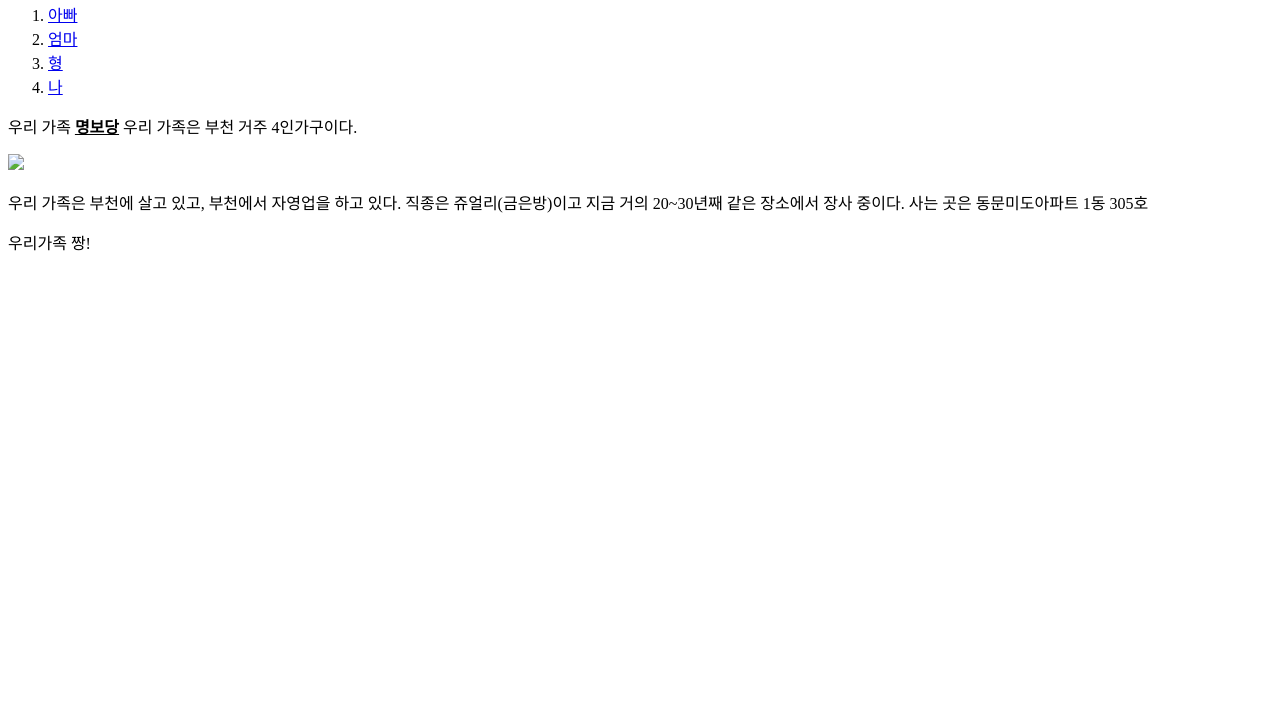
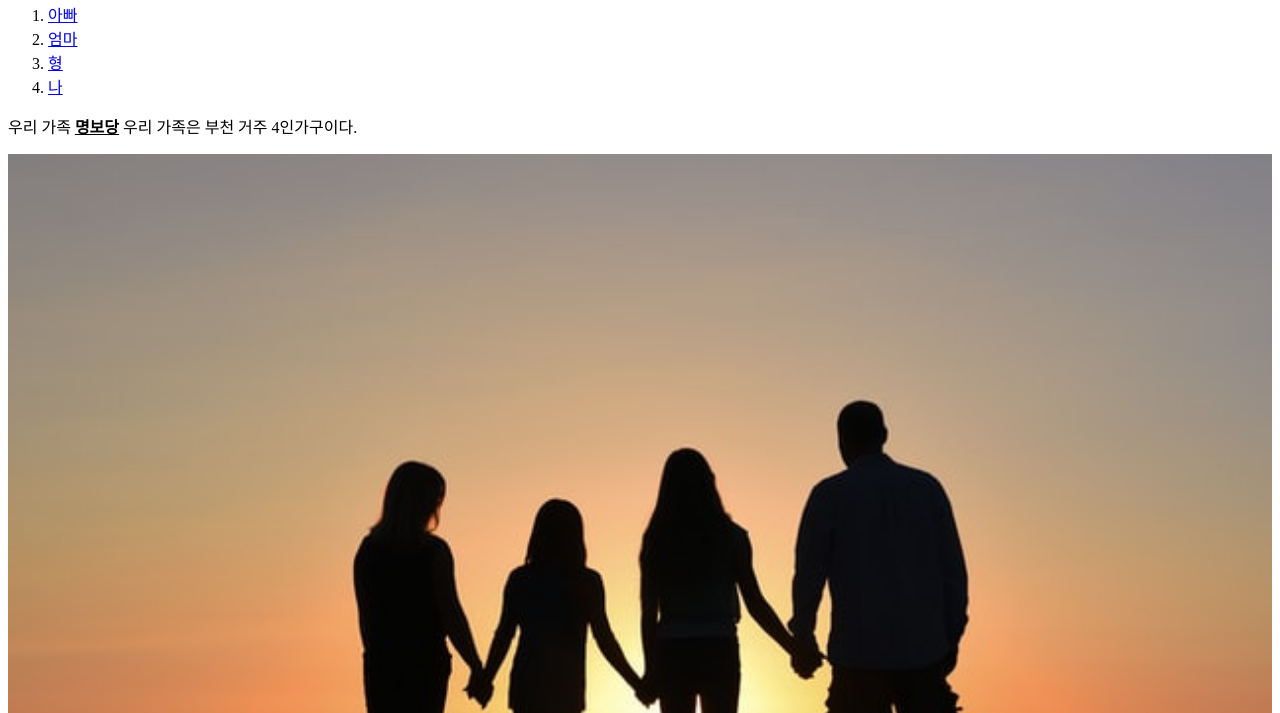
Before and after one commit to jms9803/family, a plain HTML site: page index.html in a window 1280 px wide. Shown: the part 87-800 px from the top of the page. Drawn offline with Linux system fonts and the light colour scheme.

Commit message:
Update index.html

```diff
--- a/index.html
+++ b/index.html
@@ -12,6 +12,6 @@
 <li><a href="3.html">형</a></li>
 <li><a href="4.html">나</a></li></ol>
 <p>우리 가족 <strong><u>명보당</u></strong>
-우리 가족은 부천 거주 4인가구이다.</p> <img src="imgs/family.jpg" width="100%"> <p>우리 가족은 부천에 살고 있고, 부천에서 자영업을 하고 있다. 직종은 쥬얼리(금은방)이고 지금 거의 20~30년째 같은 장소에서 장사 중이다. 사는 곳은 동문미도아파트 1동 305호</p> 우리가족 짱!
+우리 가족은 부천 거주 4인가구이다.</p> <img src="family.jpg" width="100%"> <p>우리 가족은 부천에 살고 있고, 부천에서 자영업을 하고 있다. 직종은 쥬얼리(금은방)이고 지금 거의 20~30년째 같은 장소에서 장사 중이다. 사는 곳은 동문미도아파트 1동 305호</p> 우리가족 짱!
 </body>
 </html>
```
